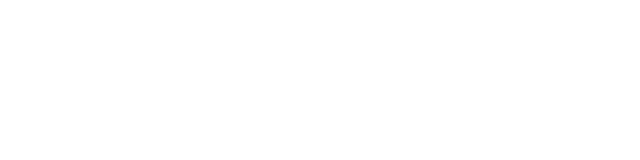
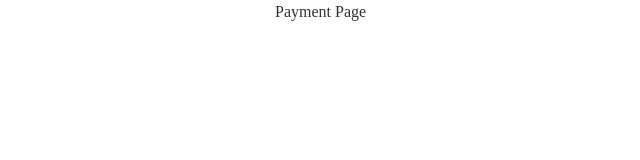
Before and after one commit to seoh77/Trabean, a React (Create React App) app in the folder frontend/: page /payment/qr in a window 1280 px wide. Shown: the top 160 px of the page, without its empty margins (185-825 px from the left). Built offline with nearby package versions, Linux system fonts and the light colour scheme; a web font is replaced by a local one.

Commit message:
feat : 라우터 설정

```diff
--- a/frontend/src/App.tsx
+++ b/frontend/src/App.tsx
@@ -1,7 +1,17 @@
 import React from "react";
+import { Routes, Route } from "react-router-dom";
+import PaymentList from "./pages/PaymentPage/PaymentPage.PaymentList";
+import PaymentPage from "./pages/PaymentPage/PaymentPage";
 
 function App() {
-  return <div className="App" />;
+  return (
+    <div className="App">
+      <Routes>
+        <Route path="/payment/qr" element={<PaymentPage />} />
+        <Route path="/payment/list" element={<PaymentList />} />
+      </Routes>
+    </div>
+  );
 }
 
 export default App;
--- a/frontend/src/index.tsx
+++ b/frontend/src/index.tsx
@@ -1,5 +1,6 @@
 import React from "react";
 import ReactDOM from "react-dom/client";
+import { BrowserRouter } from "react-router-dom";
 import "./index.css";
 import App from "./App";
 
@@ -7,7 +8,7 @@
   document.getElementById("root") as HTMLElement,
 );
 root.render(
-  <React.StrictMode>
+  <BrowserRouter>
     <App />
-  </React.StrictMode>,
+  </BrowserRouter>,
 );
--- /dev/null
+++ b/frontend/src/pages/PaymentPage/PaymentPage.PaymentList.tsx
@@ -0,0 +1,9 @@
+import React from "react";
+
+const PaymentList: React.FC = () => (
+  <div className="w-full bg-['F4F4F5']">
+    <h2>Payment List</h2>
+  </div>
+);
+
+export default PaymentList;
--- /dev/null
+++ b/frontend/src/pages/PaymentPage/PaymentPage.tsx
@@ -0,0 +1,9 @@
+import React from "react";
+
+const PaymentPage: React.FC = () => (
+  <div>
+    <h2>Payment Page</h2>
+  </div>
+);
+
+export default PaymentPage;
```
